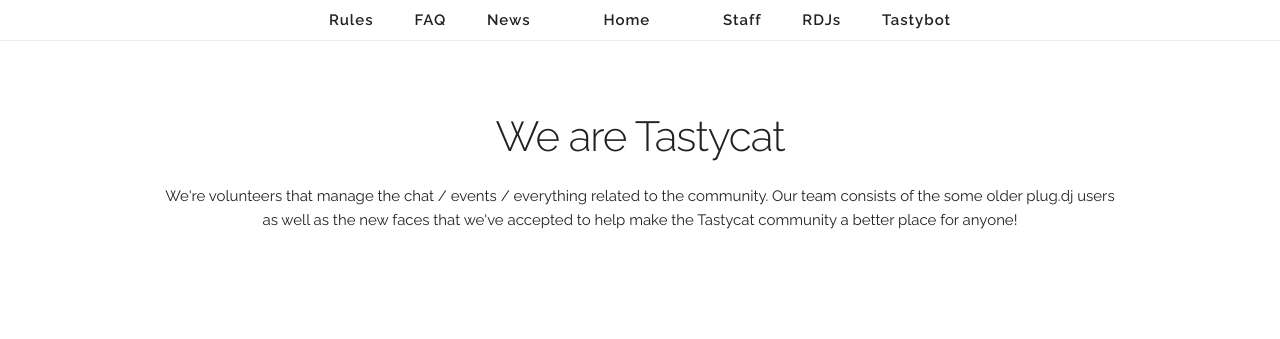
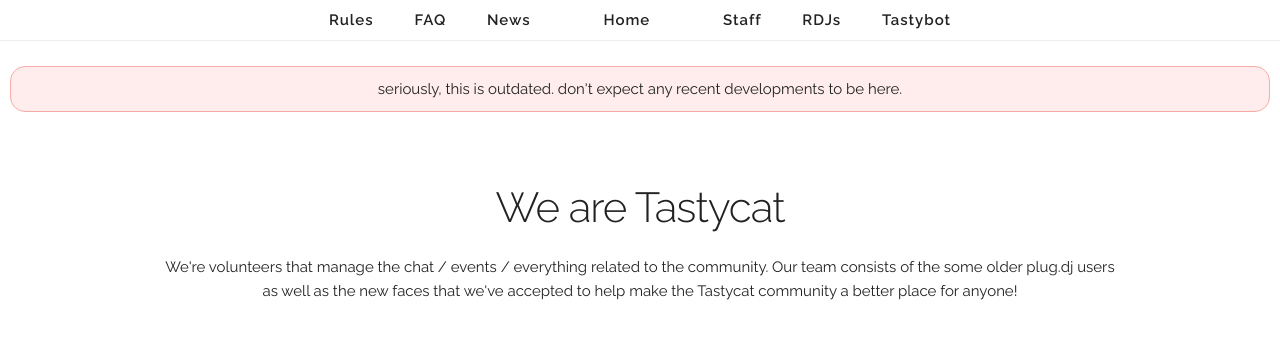
Before and after one commit to catsaretasty/catsaretasty.github.io, a Jekyll site: the page built from staff/index.html, in a window 1280 px wide. Shown: the top 339 px of the page. Built offline with Jekyll 4.4.1, drawn with Linux system fonts in a browser that asks for light colours.

Commit message:
Update default.html

```diff
--- a/_layouts/default.html
+++ b/_layouts/default.html
@@ -6,6 +6,8 @@
 <body>
   {% include header.html %}
 
+  <p style="border-radius: 15px;padding: 10px;margin:10px;border:1px solid #f5aca6;background-color:#ffecec;text-align: center;">seriously, this is outdated.  don't expect any recent developments to be here.</p>
+
   <div class="container">
     {{ content }}
   </div>
```
